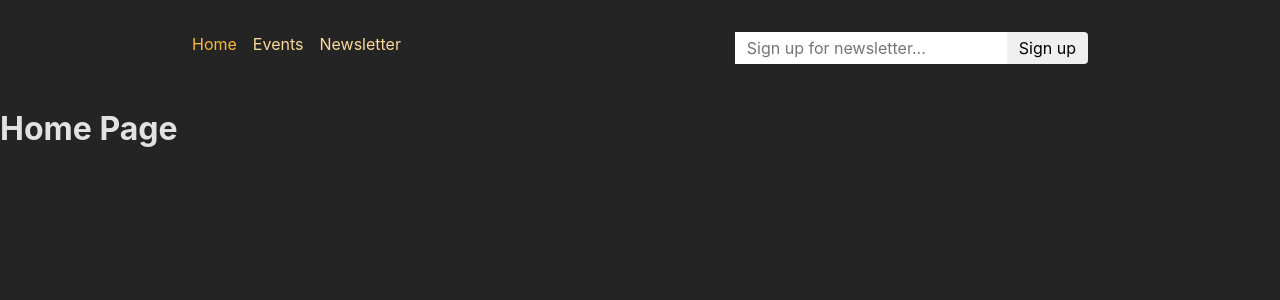
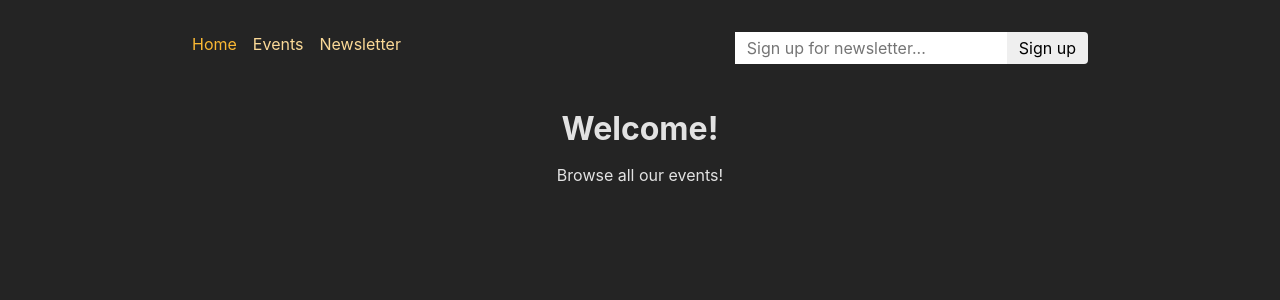
Before and after one commit to Al-AminKhan043/reactRoute-project, a React (Create React App) app: page / in a window 1280 px wide. Shown: the top 300 px of the page. Built offline with nearby package versions, Linux system fonts and the light colour scheme.

Commit message:
finalizing project

```diff
--- a/src/pages/Homepage.js
+++ b/src/pages/Homepage.js
@@ -1,7 +1,8 @@
+import PageContent from "../components/PageContent"
 export default function HomePage(){
     return (
         <>
-        <h1>Home Page</h1>
+        <PageContent title="Welcome!"><p>Browse all our events!</p> </PageContent>
         </>
     )
 }
```
